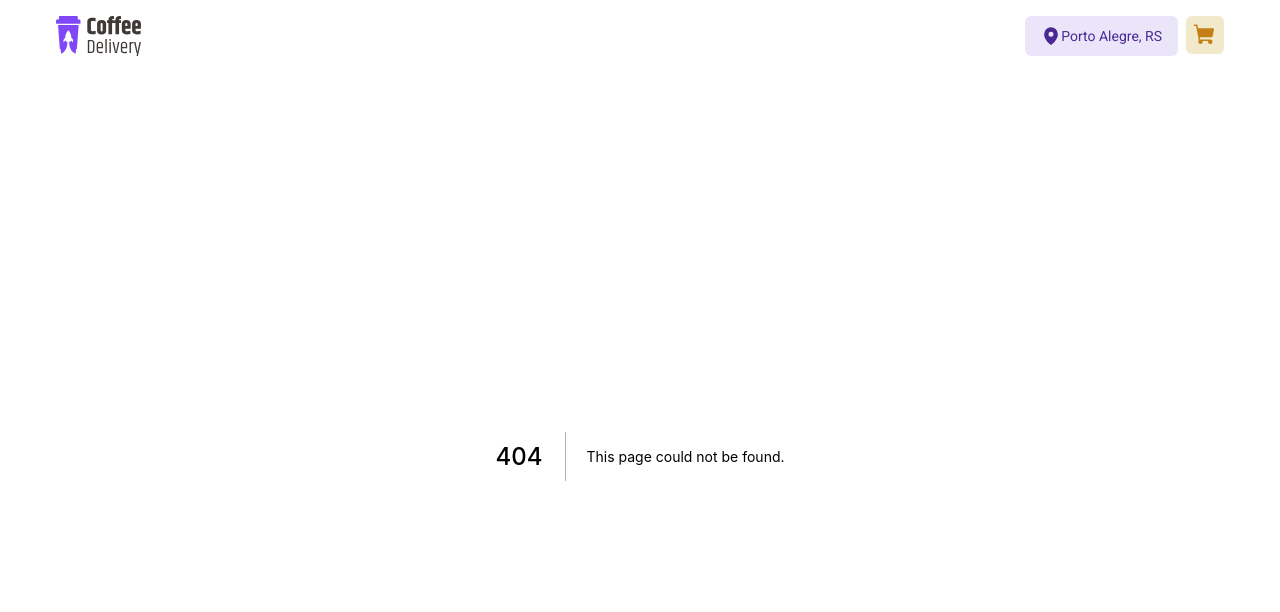
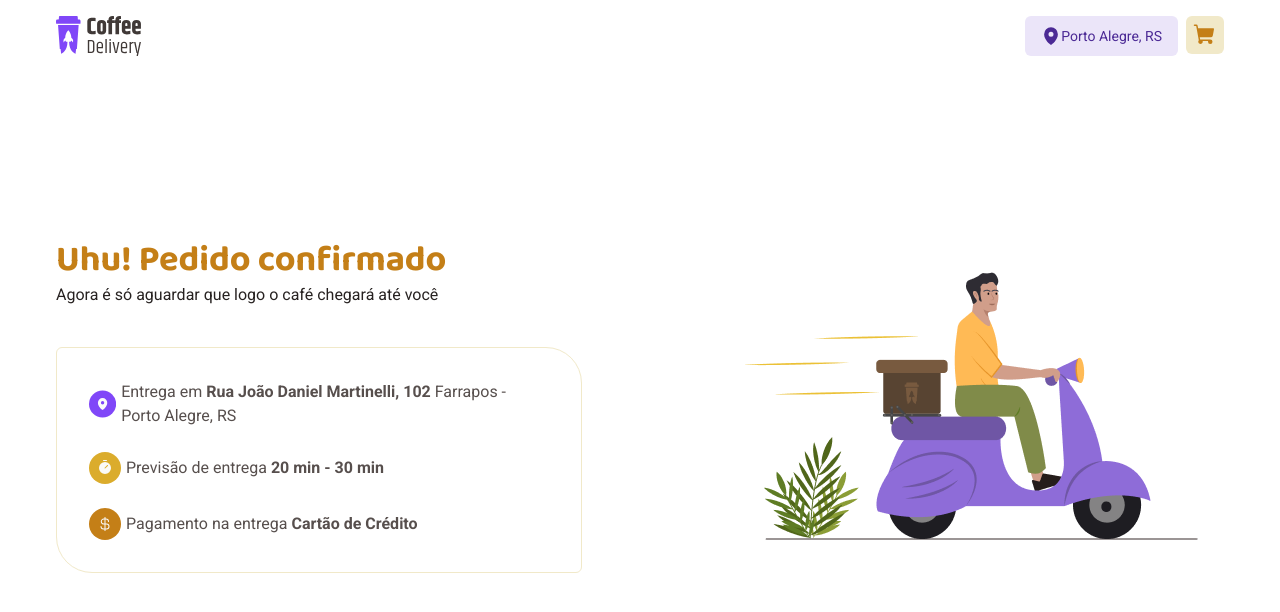
Before and after one commit to joaovictor3g/coffee-delivery, a Next.js app: page /success in a window 1280 px wide. Before the commit this address had no page. Shown: the top 612 px of the page. Built offline with nearby package versions, Linux system fonts and the light colour scheme.

Commit message:
feat: added success page

```diff
--- /dev/null
+++ b/src/components/layout/Icons/Money.tsx
@@ -0,0 +1,25 @@
+export function Money() {
+  return (
+    <svg
+      xmlns="http://www.w3.org/2000/svg"
+      width="32"
+      height="32"
+      fill="none"
+      viewBox="0 0 32 32"
+    >
+      <rect width="32" height="32" fill="#C47F17" rx="16"></rect>
+      <path
+        fill="#FAFAFA"
+        fillRule="evenodd"
+        d="M16 9a.5.5 0 01.5.5v13a.5.5 0 01-1 0v-13A.5.5 0 0116 9z"
+        clipRule="evenodd"
+      ></path>
+      <path
+        fill="#FAFAFA"
+        fillRule="evenodd"
+        d="M12.629 11.379a3 3 0 012.121-.879H17a3 3 0 013 3 .5.5 0 01-1 0 2 2 0 00-2-2h-2.25a2 2 0 000 4h2.75a3 3 0 010 6h-3a3 3 0 01-3-3 .5.5 0 011 0 2 2 0 002 2h3a2 2 0 000-4h-2.75a3 3 0 01-2.121-5.121z"
+        clipRule="evenodd"
+      ></path>
+    </svg>
+  );
+}
--- /dev/null
+++ b/src/components/layout/Icons/Pin.tsx
@@ -0,0 +1,17 @@
+export function Pin() {
+  return (
+    <svg
+      xmlns="http://www.w3.org/2000/svg"
+      width="32"
+      height="32"
+      fill="none"
+      viewBox="0 0 32 32"
+    >
+      <rect width="32" height="32" fill="#8047F8" rx="16"></rect>
+      <path
+        fill="#FAFAFA"
+        d="M16 9a5.506 5.506 0 00-5.5 5.5c0 4.706 5 8.262 5.213 8.413a.519.519 0 00.575 0c.212-.15 5.212-3.707 5.212-8.413A5.506 5.506 0 0016 9zm0 3.5a2 2 0 110 4 2 2 0 010-4z"
+      ></path>
+    </svg>
+  );
+}
--- /dev/null
+++ b/src/pages/success.tsx
@@ -0,0 +1,56 @@
+import { Money } from "@/components/layout/Icons/Money";
+import { Pin } from "@/components/layout/Icons/Pin";
+import { Time } from "@/components/layout/Icons/Time";
+import { Box, Flex, Heading, Image, Text, VStack } from "@chakra-ui/react";
+
+export default function Success() {
+  return (
+    <Flex align="center" h="calc(100vh - 100px)" justify="space-between">
+      <Box maxW="526px" w="100%">
+        <Heading color="yellow.300">Uhu! Pedido confirmado</Heading>
+        <Text>Agora é só aguardar que logo o café chegará até você</Text>
+
+        <VStack
+          mt="40px"
+          borderWidth="1px"
+          borderColor="yellow.100"
+          borderRadius="6px 36px"
+          p={8}
+          align="flex-start"
+          spacing={6}
+        >
+          <Flex align="center" gap="5px">
+            <Pin />
+            <Text fontSize="1rem" color="gray.600">
+              Entrega em{" "}
+              <Text fontSize="1rem" color="gray.600" as="strong">
+                Rua João Daniel Martinelli, 102
+              </Text>{" "}
+              Farrapos - Porto Alegre, RS
+            </Text>
+          </Flex>
+          <Flex align="center" gap="5px">
+            <Time />
+            <Text fontSize="1rem" color="gray.600">
+              Previsão de entrega{" "}
+              <Text fontSize="1rem" color="gray.600" as="strong">
+                20 min - 30 min
+              </Text>
+            </Text>
+          </Flex>
+          <Flex align="center" gap="5px">
+            <Money />
+            <Text fontSize="1rem" color="gray.600">
+              Pagamento na entrega{" "}
+              <Text fontSize="1rem" color="gray.600" as="strong">
+                Cartão de Crédito
+              </Text>
+            </Text>
+          </Flex>
+        </VStack>
+      </Box>
+
+      <Image src="/deliveryman.png" alt="Entregador" />
+    </Flex>
+  );
+}
```
Also changed, not shown: public/deliveryman.png (added).
